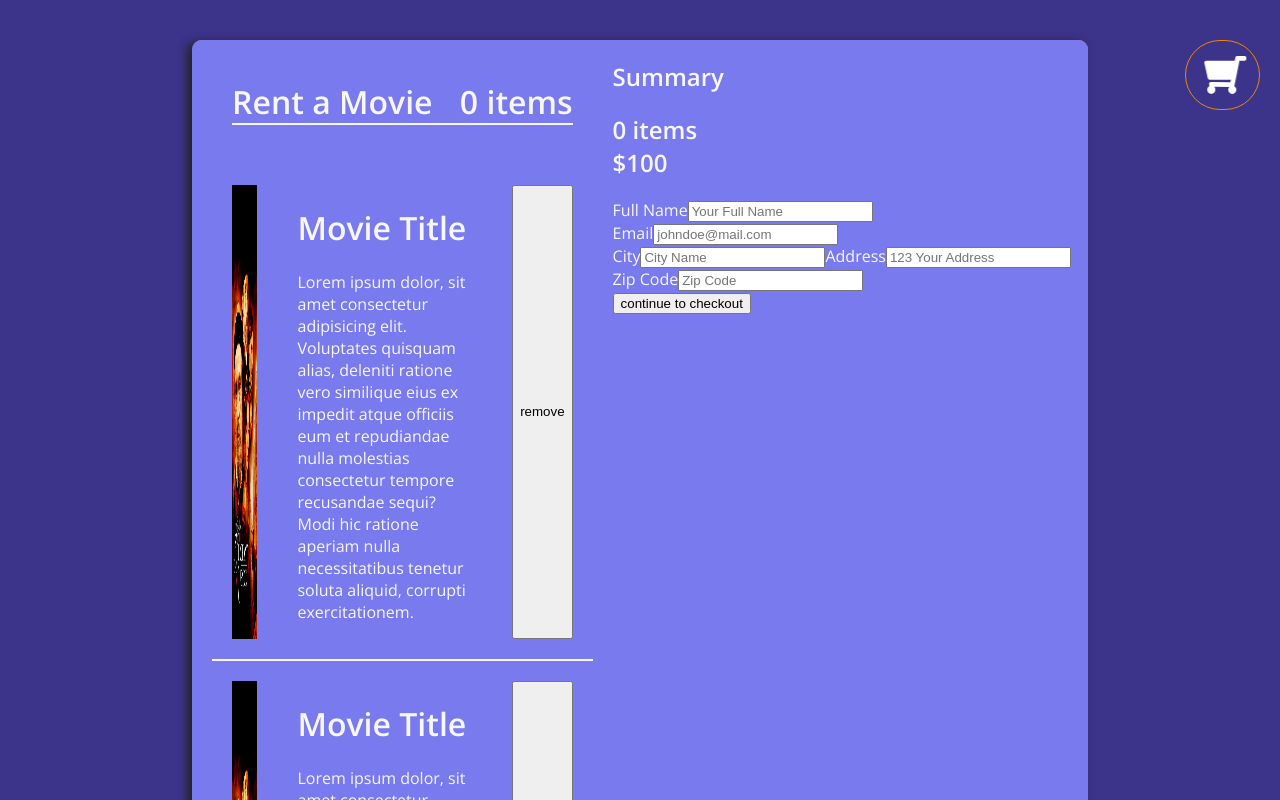
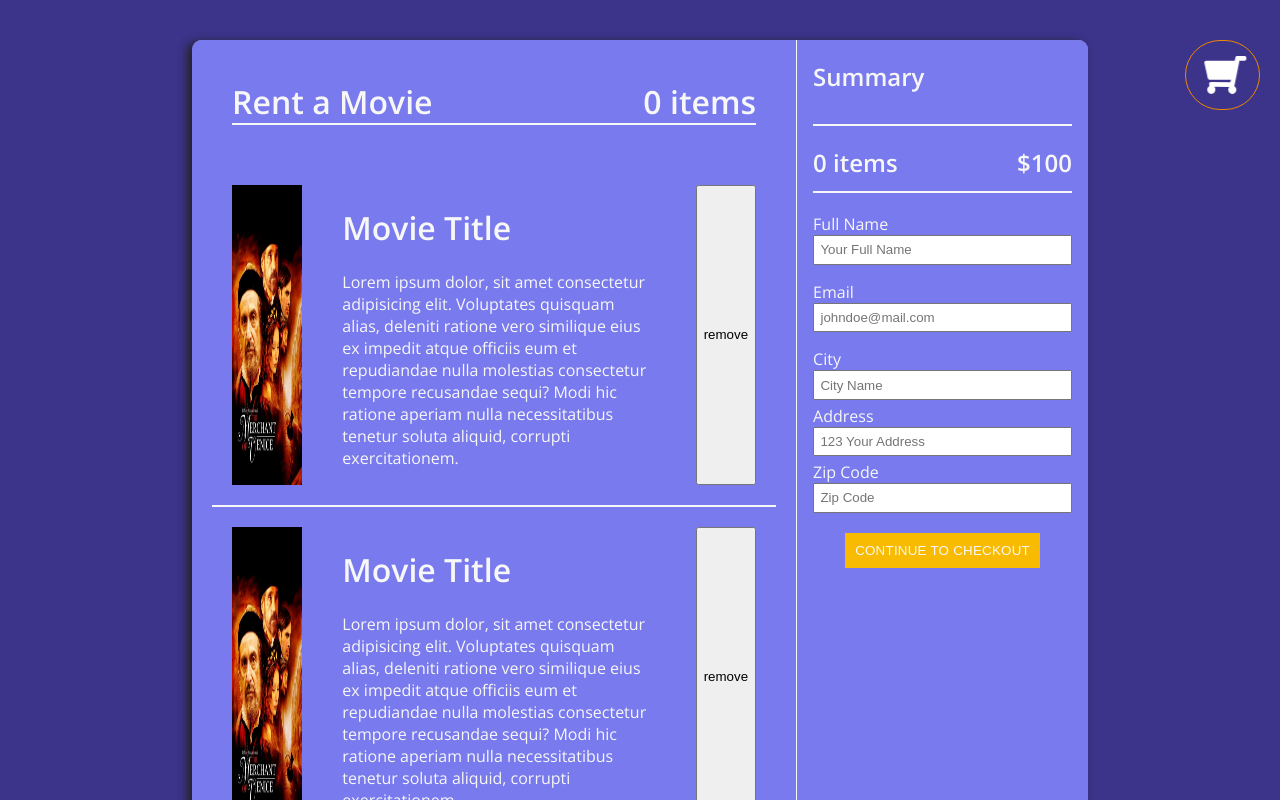
Before and after one commit to andreialexc30/movidentifier, a Vue app: page /#/ in a window 1280 px wide. Both pictures are taken after a click on the button 1222 px from the left and 75 px from the top of the page. Shown: the top 800 px of the page. Built offline with nearby package versions, Linux system fonts and the light colour scheme.

Commit message:
Styling done for the Sidebar child

```diff
--- a/src/scss/cart/_sidebar.scss
+++ b/src/scss/cart/_sidebar.scss
@@ -0,0 +1,49 @@
+.cart-details {
+    width: 30%;
+    padding: 0 1em;
+    border-left: 1px solid;
+
+    &_title {
+        border-bottom: 2px solid;
+        padding-bottom: 1.3em;
+    }
+
+    &_sub-title {
+        display: flex;
+        justify-content: space-between;
+        border-bottom: 2px solid;
+        padding-bottom: .5em;
+    }
+
+    .cart-checkout {
+        .checkout_form,
+        .form-details {
+            display: flex;
+            flex-direction: column;
+
+            .form-details {
+                margin-bottom: 1em;
+
+                .form-address_input {
+                    margin-bottom: .35em;
+                }
+
+                .form-input {
+                    padding: .4em;
+                }
+            }
+
+            .form-submit_btn {
+                align-self: center;
+                padding: .75em;
+                border: none;
+                text-transform: uppercase;
+                letter-spacing: .25px;
+                cursor: pointer;
+                background-color: $sy;
+                color: $fff;
+                text-shadow: 1px 1px solid black;
+            }
+        }
+    }
+}
```
